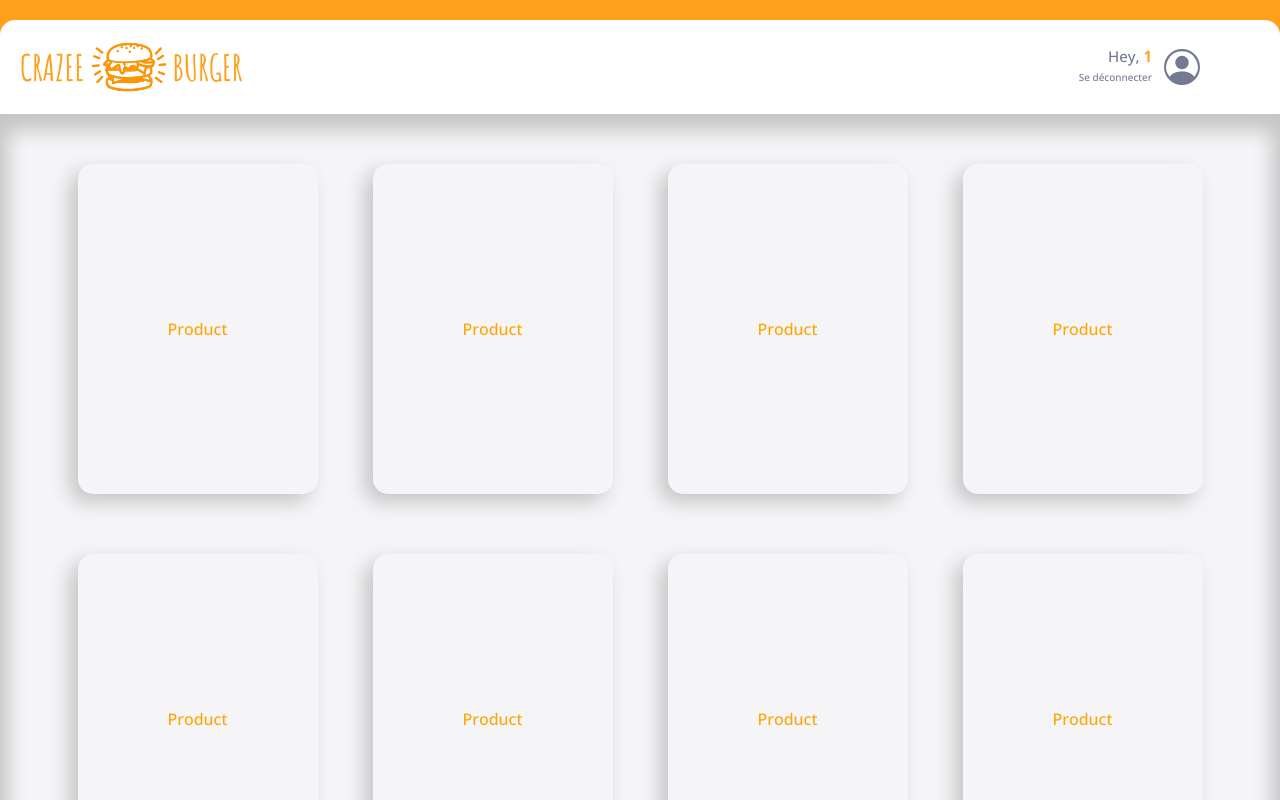
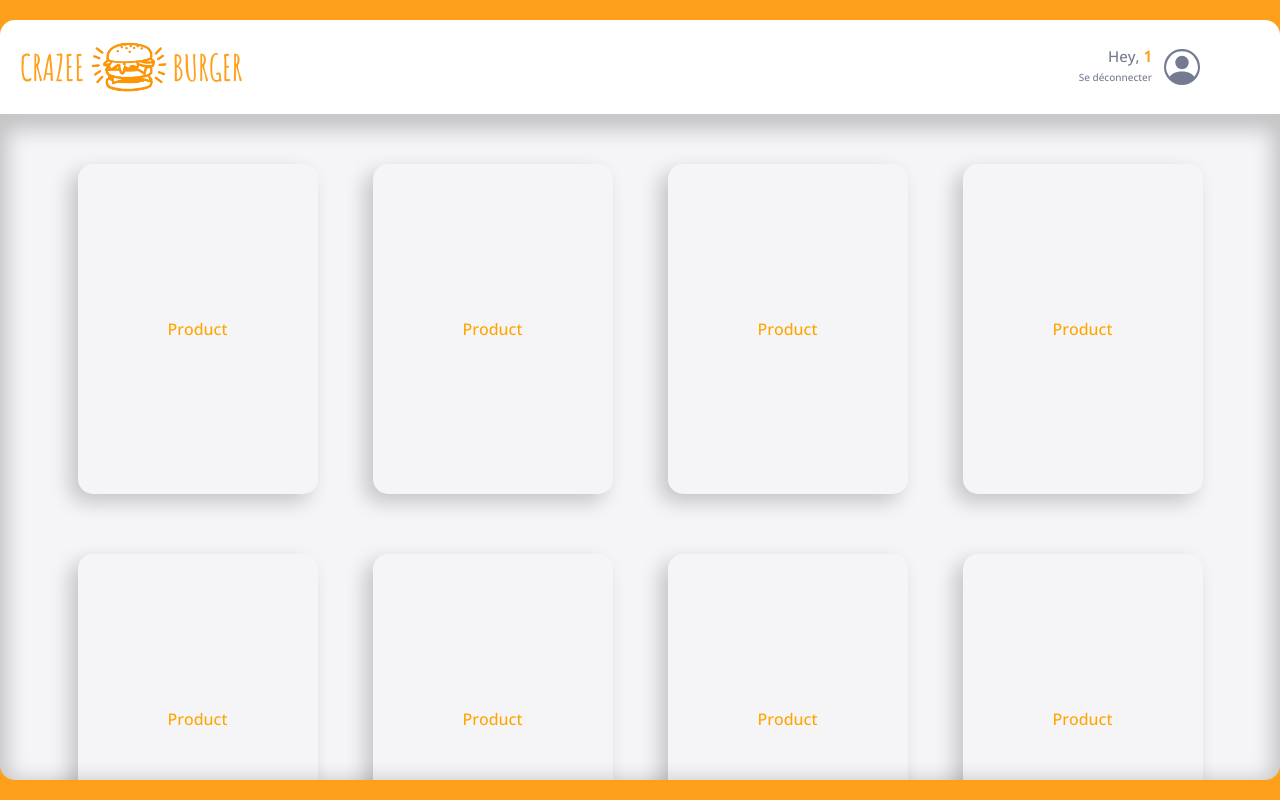
Before and after one commit to Ovgodd/crazee-burger, a React (Create React App) app: page /order/1 in a window 1280 px wide. Shown: the top 800 px of the page. Built offline with nearby package versions, Linux system fonts and the light colour scheme.

Commit message:
✨ F05: MENU > add scroll to menu products with overflow

```diff
--- a/src/components/pages/order/Main.js
+++ b/src/components/pages/order/Main.js
@@ -16,4 +16,5 @@ const MainStyled = styled.div`
   border-bottom-right-radius: ${theme.borderRadius.extraRound};
   background: ${theme.colors.background_white};
   box-shadow: 0px 8px 20px 8px rgba(0, 0, 0, 0.2) inset;
+  overflow-y: scroll;
 `;
```
